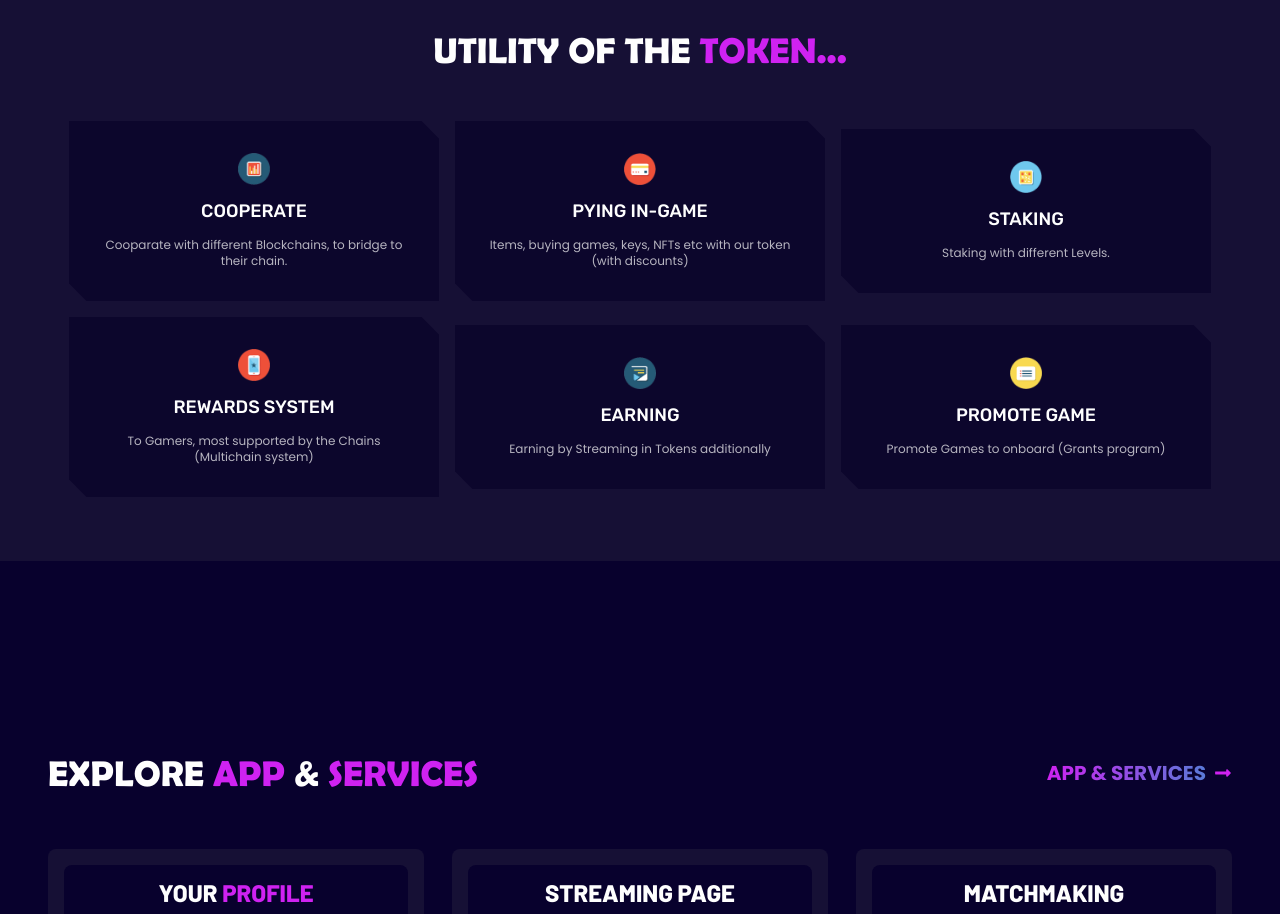
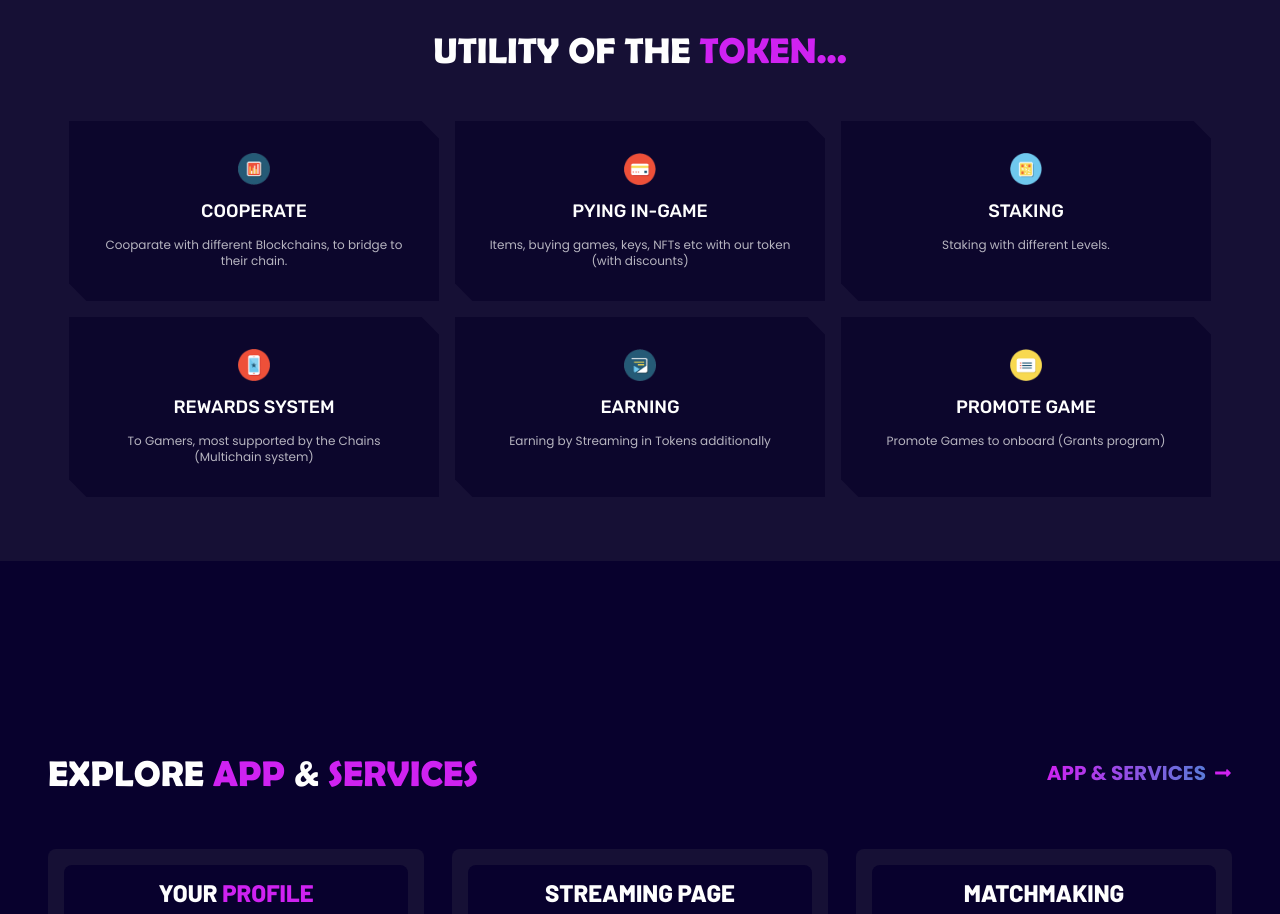
Before and after one commit to Mehedi-Hasan0/kainu-second, a Next.js app: page / in a window 1280 px wide. Shown: the part 3740-4654 px from the top of the page. Built offline with nearby package versions, Linux system fonts and the light colour scheme.

Commit message:
[FIX] ui alignment

```diff
--- a/src/components/EarningOpportunity.jsx
+++ b/src/components/EarningOpportunity.jsx
@@ -13,7 +13,7 @@ const EarningOpportunity = () => {
           Utility of the <span className="text-csPrimary">token...</span>
         </h2>
         {/* data card */}
-        <div className="grid grid-cols-1 sm:grid-cols-2 md:grid-cols-3 gap-5 md:gap-5 lg:gap-4 2xl:gap-8 items-center justify-evenly 2xl:mx-24 mx-auto">
+        <div className="grid grid-cols-1 sm:grid-cols-2 md:grid-cols-3 gap-5 md:gap-5 lg:gap-4 2xl:gap-8 justify-evenly 2xl:mx-24 mx-auto">
           {opportunityData.map((data, idx) => (
             <motion.div
               key={idx}
```
